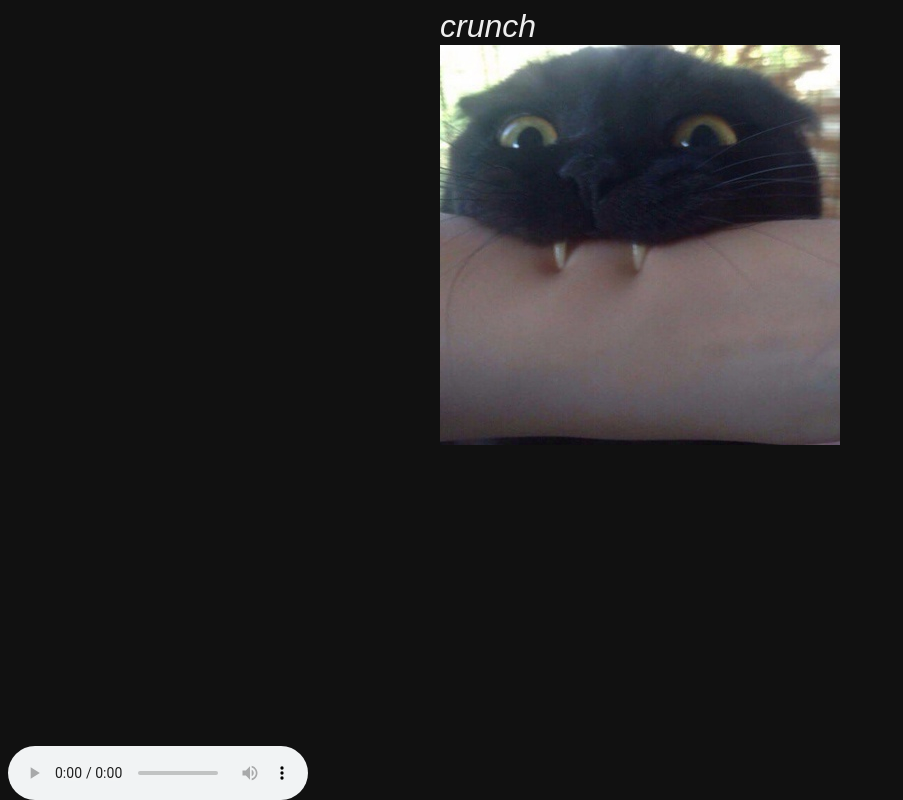
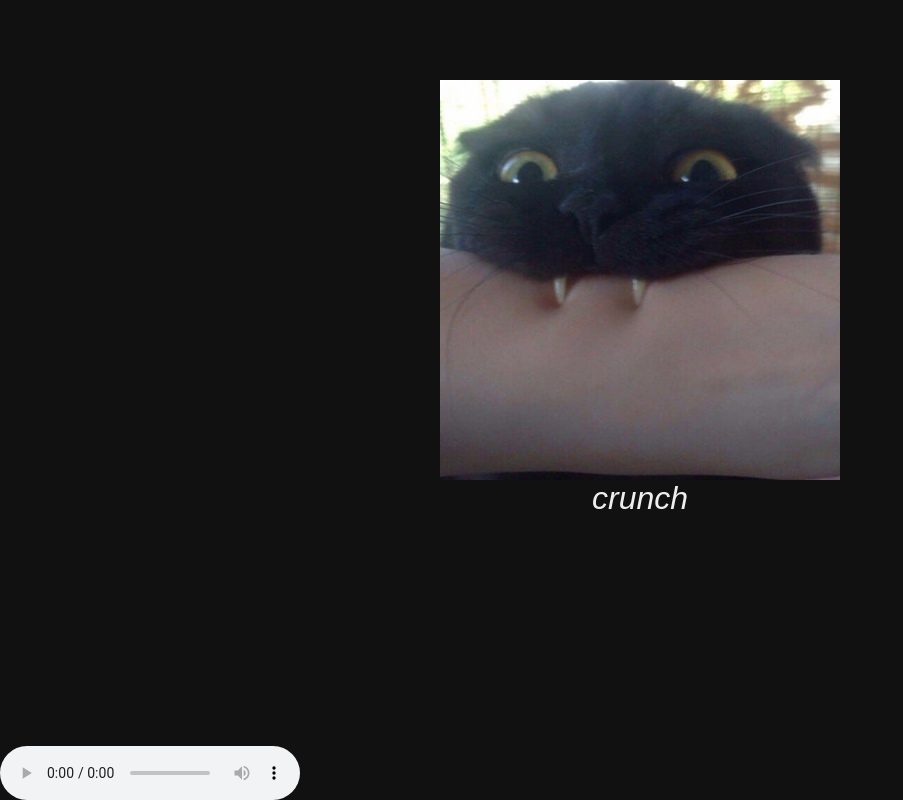
Before and after one commit to RC569/RC569.github.io, a plain HTML site: page index.html in a window 1280 px wide. Shown: the whole page, without its empty margins (0-903 px from the left). Drawn offline with Linux system fonts and the light colour scheme.

Commit message:
change things a little and beautify

```diff
--- a/index.html
+++ b/index.html
@@ -9,12 +9,16 @@
             background-color: #111;
             color: #eee;
             font-family: Arial, Helvetica, sans-serif;
-				font-size: 2em
+            font-size: 2em;
+            margin: 10vh auto
         }
+
         .monster {
             display: grid;
-				justify-content: center
+            justify-content: center;
+            text-align: center
         }
+
         #tunes {
             position: absolute;
             bottom: 0
@@ -22,18 +26,23 @@
     </style>
     <meta name="viewport" content="width=device-width, initial-scale=1.0">
 </head>
+
 <body>
     <div class="monster">
-			<i>crunch</i>
-			<img src="/resources/nom.jpg"/>
+        <img src="/resources/nom.jpg" />
+        <span><i>crunch</i></span>
     </div>
-		<audio controls loop id="tunes" style="position:absolute;bottom:0"><source src="/resources/CANTAFFORD.opus"></audio>
+
+    <audio controls loop id="tunes" style="position:absolute;bottom:0">
+        <source src="/resources/CANTAFFORD.opus">
+    </audio>
+
     <script>
         var audio = document.getElementById("tunes")
         audio.volume = 0.5;
         audio.addEventListener("canplaythrough", () => {
             audio.play().catch(e => {
-                  window.addEventListener('click', () => {audio.play()}, { once: true })
+                window.addEventListener('click', () => {audio.play()}, {once: true})
             })
         });
     </script>
```
Lines whose indentation alone changed are shown as unchanged.
